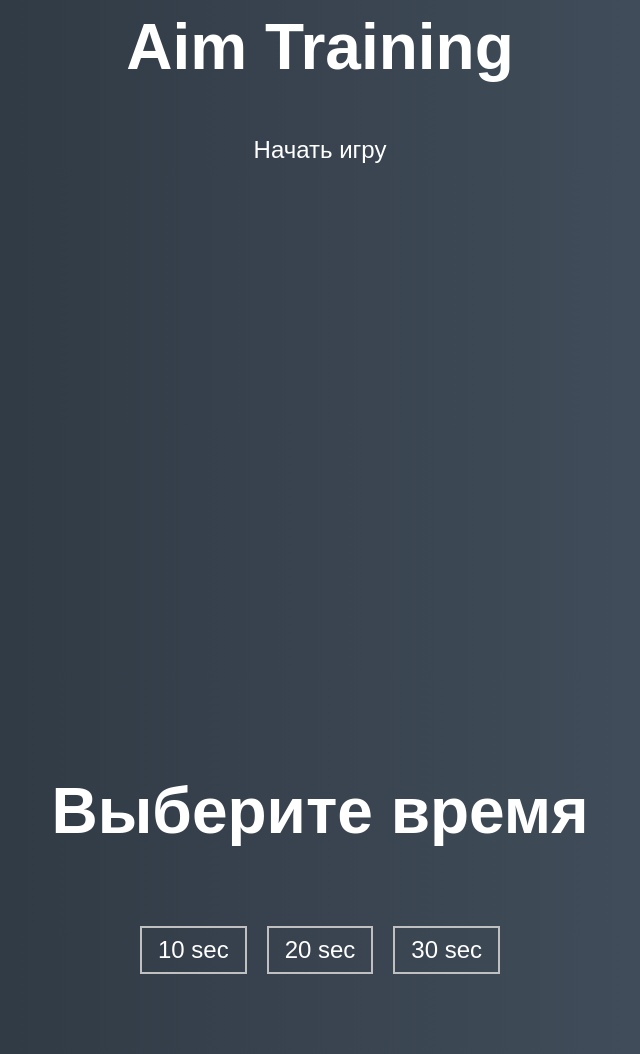
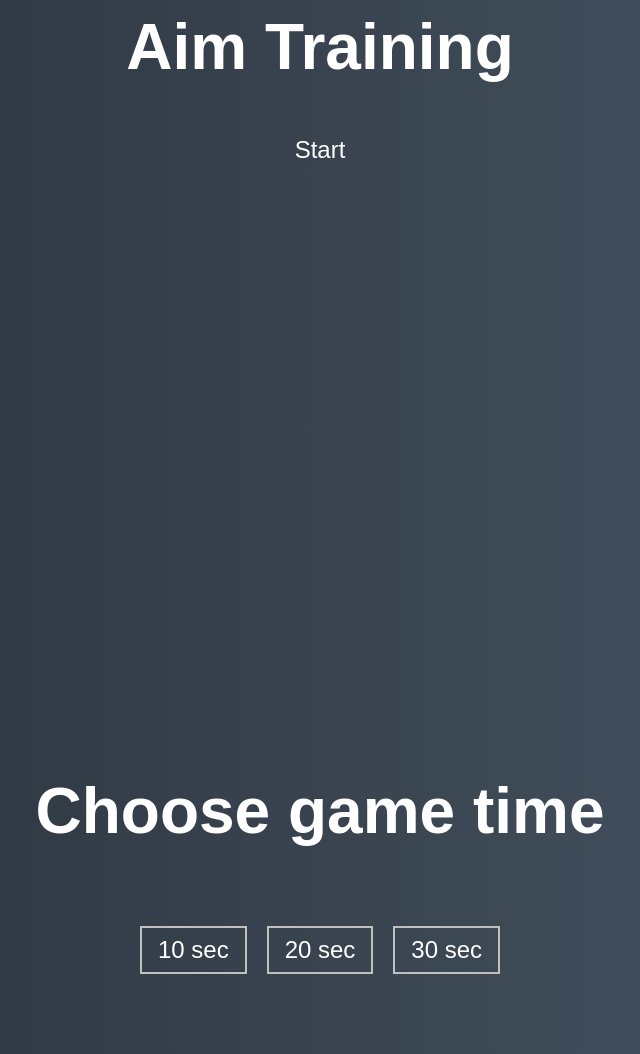
Before and after one commit to hyhy141/aim-game, a plain HTML site: page index.html in a window 1280 px wide. Shown: the part 338-1392 px from the top of the page, without its empty margins (320-960 px from the left). Drawn offline with Linux system fonts and the light colour scheme; a web font is replaced by a local one.

Commit message:
Update index.html

```diff
--- a/index.html
+++ b/index.html
@@ -4,16 +4,16 @@
     <meta charset="UTF-8" />
     <meta name="viewport" content="width=device-width, initial-scale=1.0" />
     <link rel="stylesheet" href="styles.css" />
-    <title>Aim Training | Проект 5</title>
+    <title>Aim Training</title>
   </head>
   <body>
     <div class="screen">
       <h1>Aim Training</h1>
-      <a href="#" class="start" id="start">Начать игру</a>
+      <a href="#" class="start" id="start">Start</a>
     </div>
 
     <div class="screen">
-      <h1>Выберите время</h1>
+      <h1>Choose game time</h1>
       <ul class="time-list" id="time-list">
         <li>
           <button class="time-btn" data-time="10">
```
